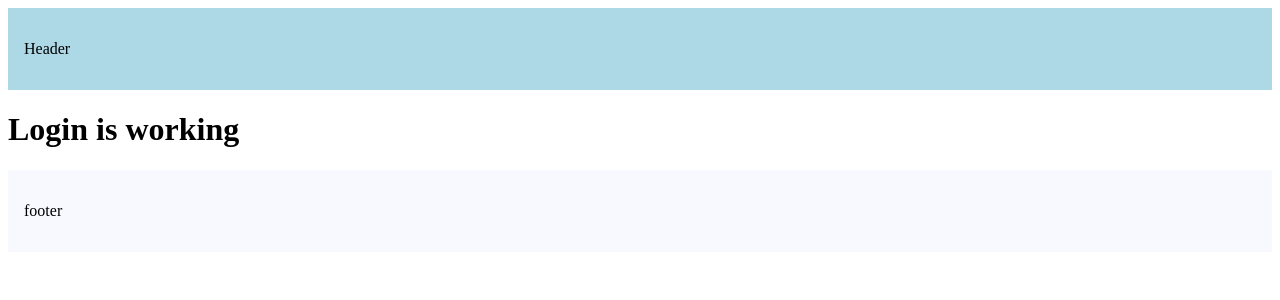
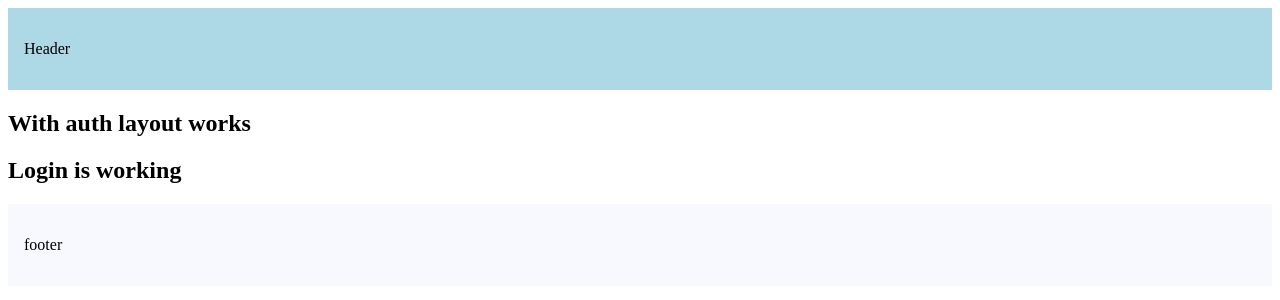
Before and after one commit to alperen-tunc/wasNeus, a Next.js app: page /login in a window 1280 px wide. Shown: the top 300 px of the page. Built offline with nearby package versions, Linux system fonts and the light colour scheme.

Commit message:
rout group

```diff
--- /dev/null
+++ b/app/(auth)/(with-auth-layout)/layout.tsx
@@ -0,0 +1,12 @@
+export default function WithAuthLayout({
+    children
+}: {
+    children: React.ReactNode
+}) {
+    return(
+        <section>
+            <h2>With auth  layout works</h2>
+            {children}
+        </section>
+    )
+}
```
Also changed, not shown: app/products/[productID]/layout.tsx (added, +13 -0 lines), app/(auth)/(with-auth-layout)/login/page.tsx (renamed from app/(auth)/login/page.tsx), app/(auth)/(with-auth-layout)/register/page.tsx (renamed from app/(auth)/register/page.tsx).
